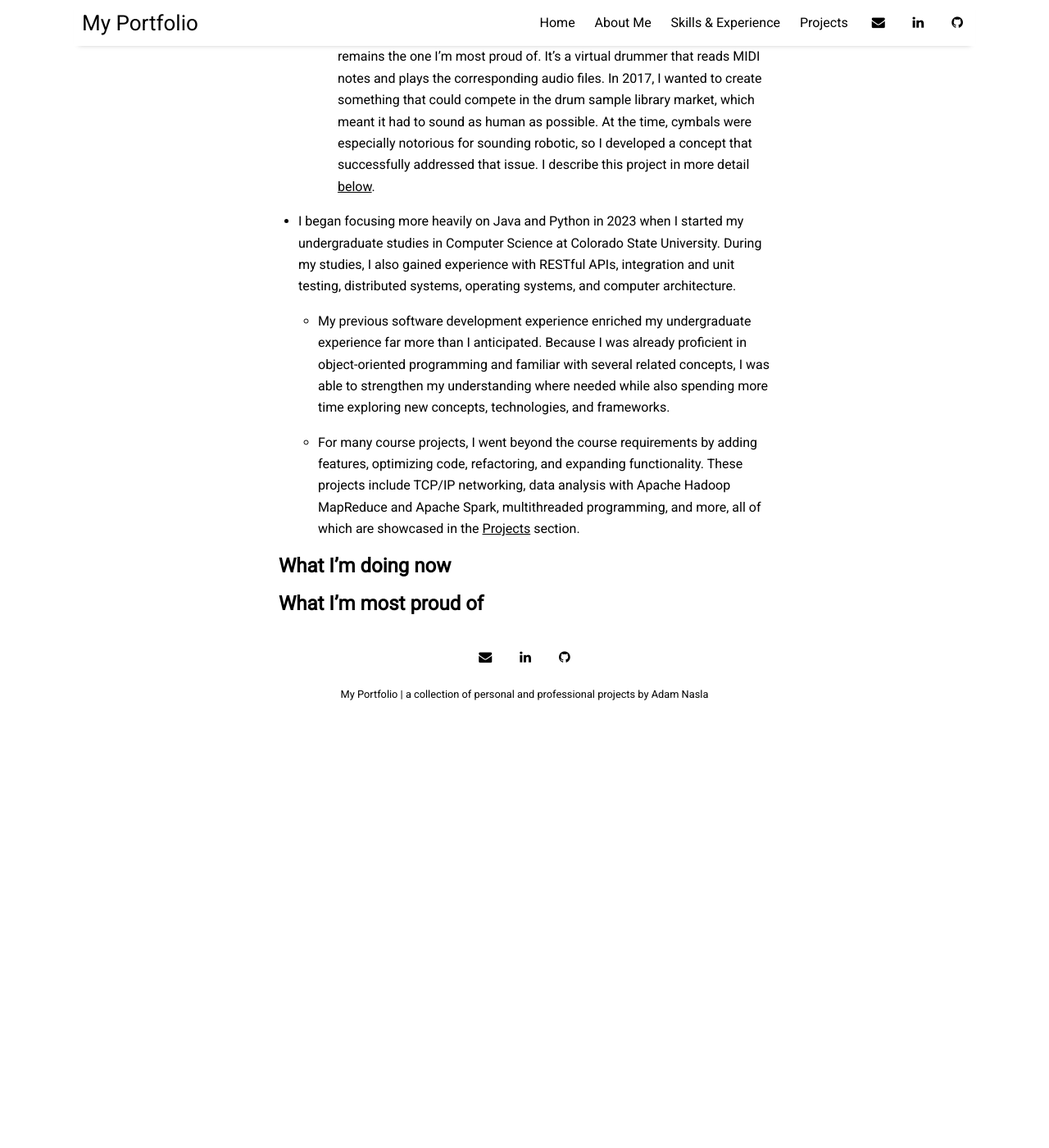
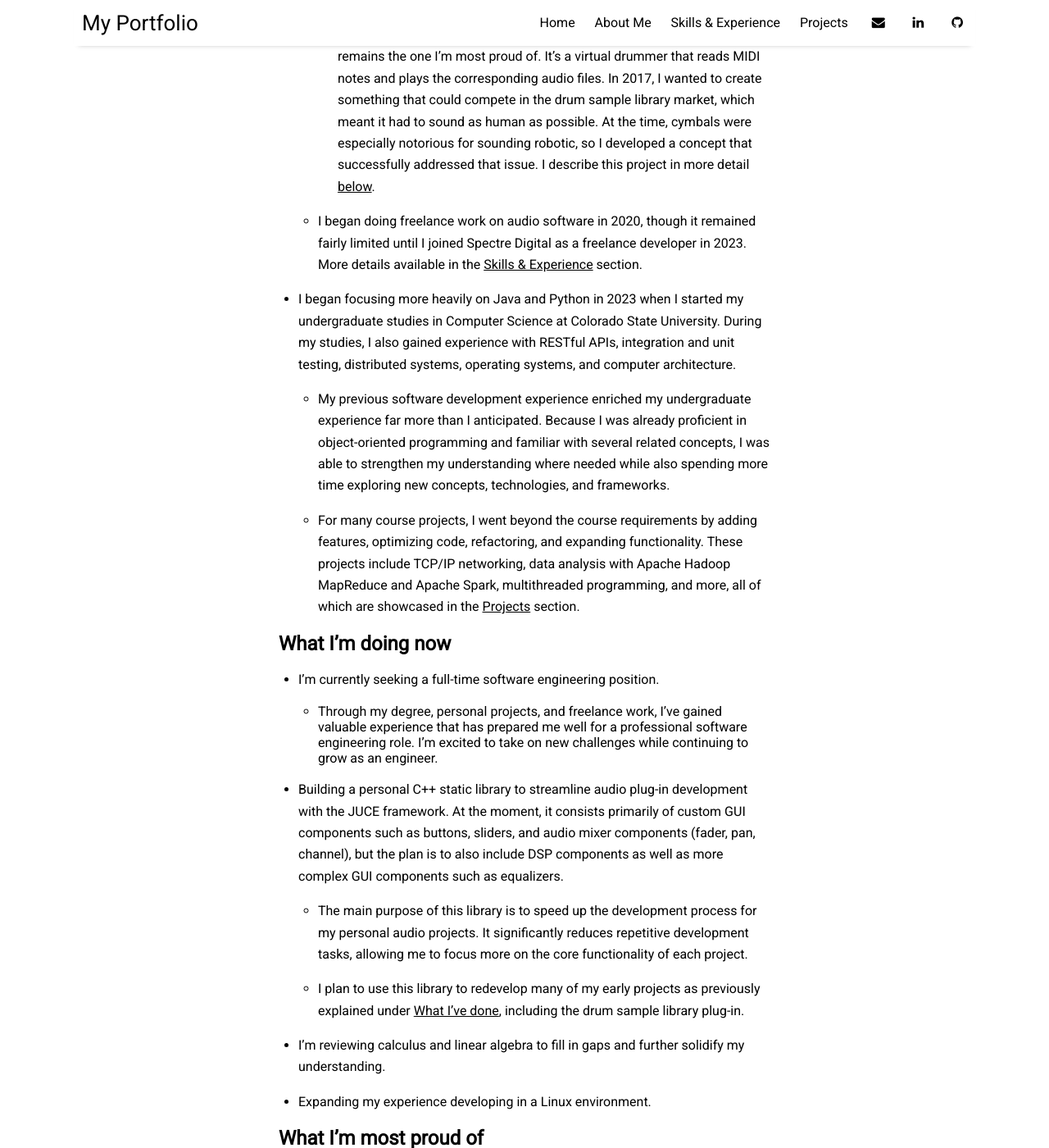
Before and after one commit to naslash/naslash.github.io, a Jekyll site: the page built from pages/aboutme.md, in a window 1280 px wide and 1400 px high, scrolled down 759 px. Shown: the whole window at 82% size. Built offline with Jekyll 4.4.1, drawn with Linux system fonts in a browser that asks for light colours; nearby versions of some CDN libraries; before the commit the page ends 1644 px from its top, so only the background shows below that.

Commit message:
completed aboutme What I'm doing now section.

```diff
--- a/pages/aboutme.md
+++ b/pages/aboutme.md
@@ -18,6 +18,8 @@ My name is Adam Nasla. While I earned my B.S. in Computer Science in May 2026, m
 
         - The drum sample library plug-in was my most ambitious project and remains the one I'm most proud of. It's a virtual drummer that reads MIDI notes and plays the corresponding audio files. In 2017, I wanted to create something that could compete in the drum sample library market, which meant it had to sound as human as possible. At the time, cymbals were especially notorious for sounding robotic, so I developed a concept that successfully addressed that issue. I describe this project in more detail [below](#what-im-most-proud-of).
 
+    - I began doing freelance work on audio software in 2020, though it remained fairly limited until I joined Spectre Digital as a freelance developer in 2023. More details available in the [Skills & Experience](/pages/experience.md) section.
+
 - I began focusing more heavily on Java and Python in 2023 when I started my undergraduate studies in Computer Science at Colorado State University. During my studies, I also gained experience with RESTful APIs, integration and unit testing, distributed systems, operating systems, and computer architecture.
 
     - My previous software development experience enriched my undergraduate experience far more than I anticipated. Because I was already proficient in object-oriented programming and familiar with several related concepts, I was able to strengthen my understanding where needed while also spending more time exploring new concepts, technologies, and frameworks.
@@ -25,5 +27,18 @@ My name is Adam Nasla. While I earned my B.S. in Computer Science in May 2026, m
     - For many course projects, I went beyond the course requirements by adding features, optimizing code, refactoring, and expanding functionality. These projects include TCP/IP networking, data analysis with Apache Hadoop MapReduce and Apache Spark, multithreaded programming, and more, all of which are showcased in the [Projects](/pages/projects.md) section.
 
 ## What I'm doing now
+- I'm currently seeking a full-time software engineering position.
+
+    - Through my degree, personal projects, and freelance work, I've gained valuable experience that has prepared me well for a professional software engineering role. I'm excited to take on new challenges while continuing to grow as an engineer.
+
+- Building a personal C++ static library to streamline audio plug-in development with the JUCE framework. At the moment, it consists primarily of custom GUI components such as buttons, sliders, and audio mixer components (fader, pan, channel), but the plan is to also include DSP components as well as more complex GUI components such as equalizers.
+
+    - The main purpose of this library is to speed up the development process for my personal audio projects. It significantly reduces repetitive development tasks, allowing me to focus more on the core functionality of each project.
+
+    - I plan to use this library to redevelop many of my early projects as previously explained under [What I've done](#what-ive-done), including the drum sample library plug-in.
+
+- I'm reviewing calculus and linear algebra to fill in gaps and further solidify my understanding.
+
+- Expanding my experience developing in a Linux environment.
 
 ## What I'm most proud of
```
